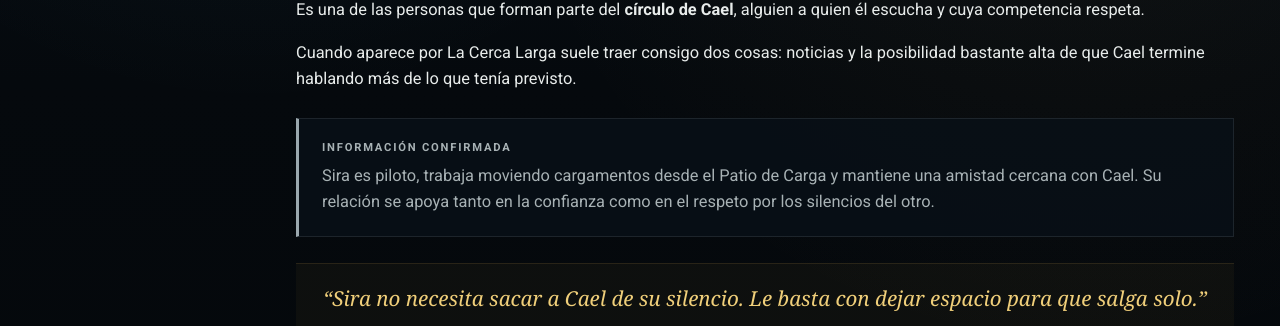
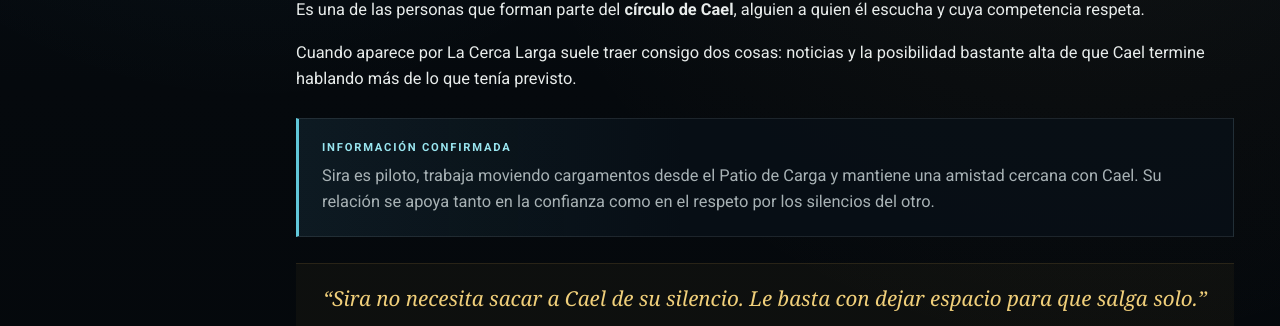
Before and after one commit to nethian/star-wars-storyteller-wiki, an MkDocs documentation site: the page built from docs/pnj/sira-daal.md, in a window 1280 px wide and 1400 px high, scrolled down 889 px. Shown: the part 919-1245 px from the top of the window. Built offline with MkDocs 1.6.1 and Material for MkDocs 9.7.7, drawn with Linux system fonts in a browser that asks for light colours.

Commit message:
Añade estado confirmado a los expedientes

```diff
--- a/docs/stylesheets/extra.css
+++ b/docs/stylesheets/extra.css
@@ -967,3 +967,15 @@ body {
     linear-gradient(100deg, rgba(155,168,174,.055), transparent 30%),
     rgba(8,17,24,.78);
 }
+
+
+.sw-known-note--cyan {
+  border-left-color: var(--sw-cyan);
+  background:
+    linear-gradient(90deg, rgba(97,200,218,.065), transparent 42%),
+    rgba(8,17,24,.75);
+}
+
+.sw-known-note--cyan > span {
+  color: #99e5ef;
+}
```
